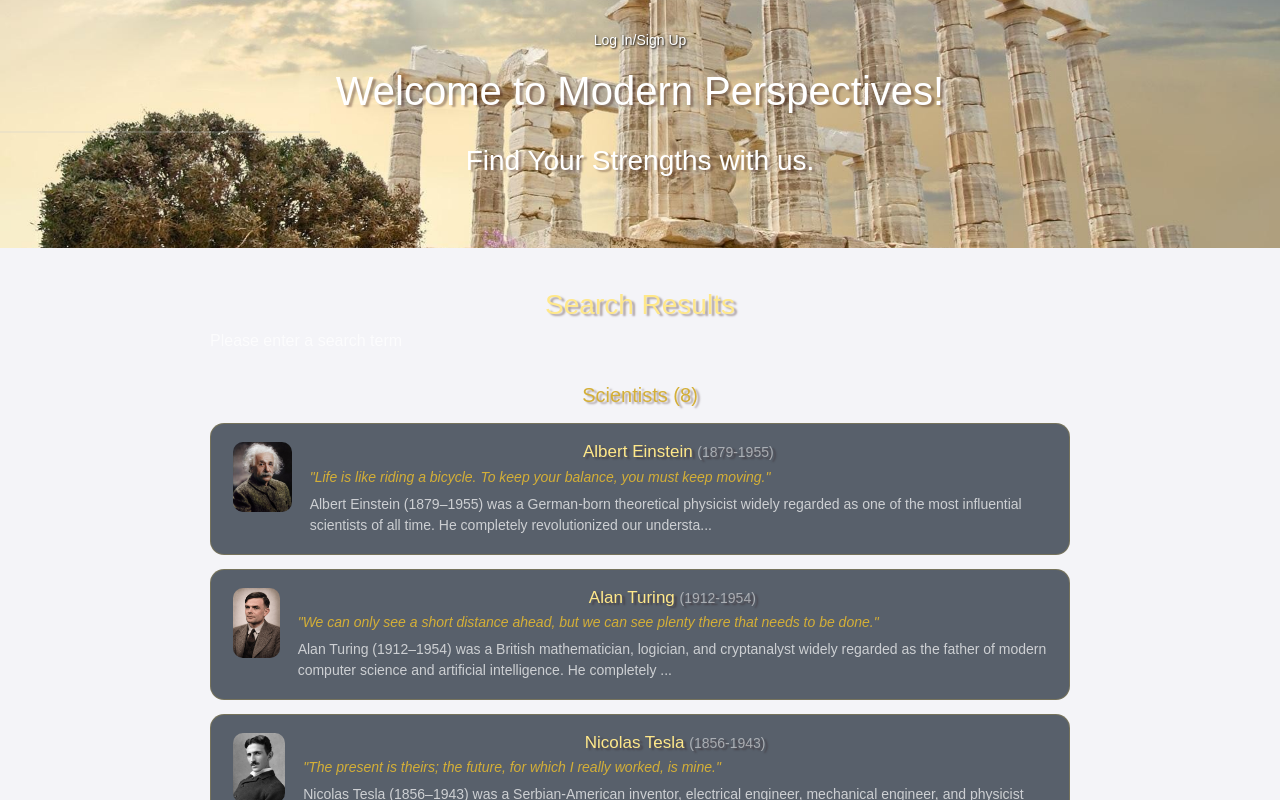
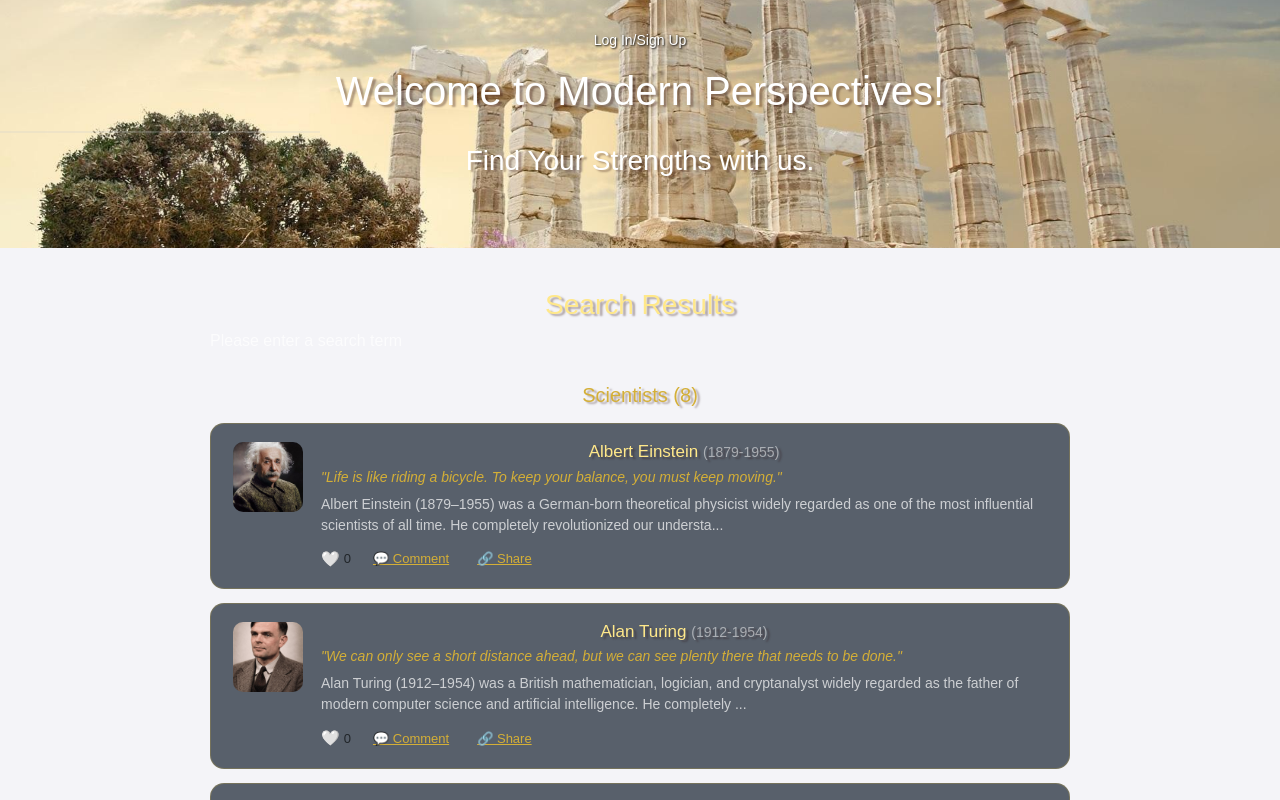
Before and after one commit to panhyapha8-blip/MDP-React, a React (Vite) app in the folder modern-perspectives/: page /search in a window 1280 px wide. Shown: the top 800 px of the page. Built offline with nearby package versions, Linux system fonts and the light colour scheme; no server answers; the HTML template or start-up script is replaced by a standard one; a web font is replaced by a local one.

Commit message:
Update SearchPage.jsx

```diff
--- a/modern-perspectives/src/pages/SearchPage.jsx
+++ b/modern-perspectives/src/pages/SearchPage.jsx
@@ -2,7 +2,10 @@
 import { useSearchParams, useNavigate } from 'react-router-dom';
 import { useState, useEffect } from 'react';
 import Header from '../components/Header';
-import { scientists } from '../data/scientists';   // ← static scientists
+import LikeButton from '../components/LikeButton';
+import CommentsModal from '../components/CommentsModal';
+import ShareModal from '../components/ShareModal';
+import { scientists } from '../data/scientists';
 
 const API_BASE = import.meta.env.VITE_API_BASE_URL || 'http://localhost:5000';
 
@@ -15,7 +18,11 @@ export default function SearchPage() {
   const [loading, setLoading] = useState(false);
   const [error, setError] = useState('');
 
-  // Fetch all posts from Railway, then filter on frontend
+  // For modals
+  const [commentsOpen, setCommentsOpen] = useState(false);
+  const [shareOpen, setShareOpen] = useState(false);
+  const [selectedItem, setSelectedItem] = useState(null); // { type: 'post' | 'scientist', data: ... }
+
   useEffect(() => {
     if (!query) {
       setPosts([]);
@@ -42,16 +49,12 @@ export default function SearchPage() {
     fetchPosts();
   }, [query]);
 
-  // Filter user posts
+  // Filter posts
   const filteredPosts = posts.filter((p) => {
     const name = (p.author_name || '').toLowerCase();
     const slogan = (p.slogan || '').toLowerCase();
     const desc = (p.description || '').toLowerCase();
-    return (
-      name.includes(query) ||
-      slogan.includes(query) ||
-      desc.includes(query)
-    );
+    return name.includes(query) || slogan.includes(query) || desc.includes(query);
   });
 
   // Filter scientists
@@ -69,6 +72,16 @@ export default function SearchPage() {
   });
 
   const totalResults = filteredPosts.length + filteredScientists.length;
+
+  const openComments = (type, data) => {
+    setSelectedItem({ type, data });
+    setCommentsOpen(true);
+  };
+
+  const openShare = (type, data) => {
+    setSelectedItem({ type, data });
+    setShareOpen(true);
+  };
 
   return (
     <>
@@ -96,13 +109,8 @@ export default function SearchPage() {
           </p>
         </div>
 
-        {loading && (
-          <p style={{ color: '#d4af37', textAlign: 'center' }}>Searching...</p>
-        )}
-
-        {error && (
-          <p style={{ color: '#ff6b6b', textAlign: 'center' }}>{error}</p>
-        )}
+        {loading && <p style={{ color: '#d4af37', textAlign: 'center' }}>Searching...</p>}
+        {error && <p style={{ color: '#ff6b6b', textAlign: 'center' }}>{error}</p>}
 
         {/* No results */}
         {!loading && !error && query && totalResults === 0 && (
@@ -136,7 +144,7 @@ export default function SearchPage() {
           </div>
         )}
 
-        {/* ===== User Posts Results ===== */}
+        {/* ===== User Posts ===== */}
         {!loading && filteredPosts.length > 0 && (
           <section style={{ marginBottom: 40 }}>
             <h2 style={{ color: '#d4af37', fontSize: 20, marginBottom: 16 }}>
@@ -164,15 +172,10 @@ export default function SearchPage() {
                       <img
                         src={imageUrl}
                         alt={post.author_name}
-                        style={{
-                          width: 70,
-                          height: 70,
-                          objectFit: 'cover',
-                          borderRadius: 10,
-                        }}
+                        style={{ width: 70, height: 70, objectFit: 'cover', borderRadius: 10 }}
                       />
                     )}
-                    <div>
+                    <div style={{ flex: 1 }}>
                       <h3 style={{ color: '#ffe88a', margin: '0 0 4px 0', fontSize: 17 }}>
                         {post.author_name}
                       </h3>
@@ -181,9 +184,40 @@ export default function SearchPage() {
                           "{post.slogan}"
                         </p>
                       )}
-                      <p style={{ color: 'rgba(255,255,255,0.7)', margin: 0, fontSize: 14 }}>
+                      <p style={{ color: 'rgba(255,255,255,0.7)', margin: '0 0 12px 0', fontSize: 14 }}>
                         {post.description}
                       </p>
+
+                      {/* Like + Comment + Share */}
+                      <div style={{ display: 'flex', gap: 16, alignItems: 'center' }}>
+                        <LikeButton targetType="post" targetId={post.id} />
+                        <button
+                          onClick={() => openComments('post', post)}
+                          style={{
+                            background: 'none',
+                            border: 'none',
+                            color: '#d4af37',
+                            cursor: 'pointer',
+                            fontSize: 13,
+                            textDecoration: 'underline',
+                          }}
+                        >
+                          💬 Comment
+                        </button>
+                        <button
+                          onClick={() => openShare('post', post)}
+                          style={{
+                            background: 'none',
+                            border: 'none',
+                            color: '#d4af37',
+                            cursor: 'pointer',
+                            fontSize: 13,
+                            textDecoration: 'underline',
+                          }}
+                        >
+                          🔗 Share
+                        </button>
+                      </div>
                     </div>
                   </div>
                 );
@@ -192,7 +226,7 @@ export default function SearchPage() {
           </section>
         )}
 
-        {/* ===== Scientists Results ===== */}
+        {/* ===== Scientists ===== */}
         {!loading && filteredScientists.length > 0 && (
           <section>
             <h2 style={{ color: '#d4af37', fontSize: 20, marginBottom: 16 }}>
@@ -215,26 +249,56 @@ export default function SearchPage() {
                     <img
                       src={s.img}
                       alt={s.name}
-                      style={{
-                        width: 70,
-                        height: 70,
-                        objectFit: 'cover',
-                        borderRadius: 10,
-                      }}
+                      style={{ width: 70, height: 70, objectFit: 'cover', borderRadius: 10 }}
                     />
                   )}
-                  <div>
+                  <div style={{ flex: 1 }}>
                     <h3 style={{ color: '#ffe88a', margin: '0 0 4px 0', fontSize: 17 }}>
-                      {s.name} <span style={{ color: 'rgba(255,255,255,0.5)', fontSize: 14 }}>({s.years})</span>
+                      {s.name}{' '}
+                      <span style={{ color: 'rgba(255,255,255,0.5)', fontSize: 14 }}>
+                        ({s.years})
+                      </span>
                     </h3>
                     {s.quote && (
                       <p style={{ color: '#d4af37', margin: '0 0 6px 0', fontStyle: 'italic', fontSize: 14 }}>
                         "{s.quote}"
                       </p>
                     )}
-                    <p style={{ color: 'rgba(255,255,255,0.7)', margin: 0, fontSize: 14 }}>
-                      {s.bio?.slice(0, 180)}{s.bio?.length > 180 ? '...' : ''}
+                    <p style={{ color: 'rgba(255,255,255,0.7)', margin: '0 0 12px 0', fontSize: 14 }}>
+                      {s.bio?.slice(0, 180)}
+                      {s.bio?.length > 180 ? '...' : ''}
                     </p>
+
+                    {/* Like + Comment + Share */}
+                    <div style={{ display: 'flex', gap: 16, alignItems: 'center' }}>
+                      <LikeButton targetType="scientist" targetId={s.id} />
+                      <button
+                        onClick={() => openComments('scientist', s)}
+                        style={{
+                          background: 'none',
+                          border: 'none',
+                          color: '#d4af37',
+                          cursor: 'pointer',
+                          fontSize: 13,
+                          textDecoration: 'underline',
+                        }}
+                      >
+                        💬 Comment
+                      </button>
+                      <button
+                        onClick={() => openShare('scientist', s)}
+                        style={{
+                          background: 'none',
+                          border: 'none',
+                          color: '#d4af37',
+                          cursor: 'pointer',
+                          fontSize: 13,
+                          textDecoration: 'underline',
+                        }}
+                      >
+                        🔗 Share
+                      </button>
+                    </div>
                   </div>
                 </div>
               ))}
@@ -260,6 +324,37 @@ export default function SearchPage() {
           </button>
         </div>
       </div>
+
+      {/* ===== Modals ===== */}
+      {selectedItem && (
+        <>
+          <CommentsModal
+            targetType={selectedItem.type}
+            targetId={selectedItem.data.id}
+            title={
+              selectedItem.type === 'post'
+                ? selectedItem.data.author_name
+                : selectedItem.data.name
+            }
+            isOwner={false}
+            open={commentsOpen}
+            onClose={() => setCommentsOpen(false)}
+          />
+
+          <ShareModal
+            post={
+              selectedItem.type === 'post'
+                ? selectedItem.data
+                : {
+                    id: selectedItem.data.id,
+                    author_name: selectedItem.data.name,
+                  }
+            }
+            open={shareOpen}
+            onClose={() => setShareOpen(false)}
+          />
+        </>
+      )}
     </>
   );
 }
```
